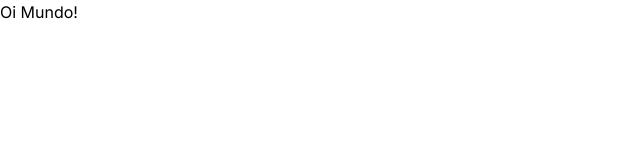
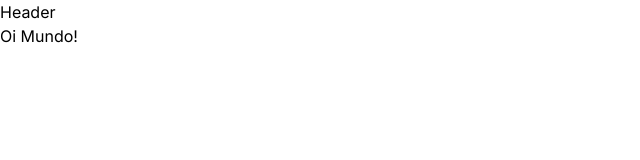
Before and after one commit to burn-c/devstore, a Next.js app: page / in a window 1280 px wide. Shown: the top 160 px of the page, without its empty margins (0-640 px from the left). Built offline with nearby package versions, Linux system fonts and the light colour scheme.

Commit message:
feat(app): folder structure improvements and loading

```diff
--- /dev/null
+++ b/src/app/(store)/(home)/loading.tsx
@@ -0,0 +1,3 @@
+export default function HomeLoading() {
+  return <p>Carregando...</p>
+}
--- /dev/null
+++ b/src/app/(store)/layout.tsx
@@ -0,0 +1,11 @@
+import Header from '@/components/Header'
+import { ReactNode } from 'react'
+
+export default function StoreLayout({ children }: { children: ReactNode }) {
+  return (
+    <div>
+      <Header />
+      {children}
+    </div>
+  )
+}
--- a/src/app/layout.tsx
+++ b/src/app/layout.tsx
@@ -1,5 +1,6 @@
 import type { Metadata } from 'next'
 import { Inter } from 'next/font/google'
+
 import './globals.css'
 
 const inter = Inter({ subsets: ['latin'], variable: '--font-inter' })
--- /dev/null
+++ b/src/components/Header.tsx
@@ -0,0 +1,3 @@
+export default function Header() {
+  return <div>Header</div>
+}
```
Also changed, not shown: src/app/(store)/(home)/page.tsx (renamed from src/app/page.tsx).
